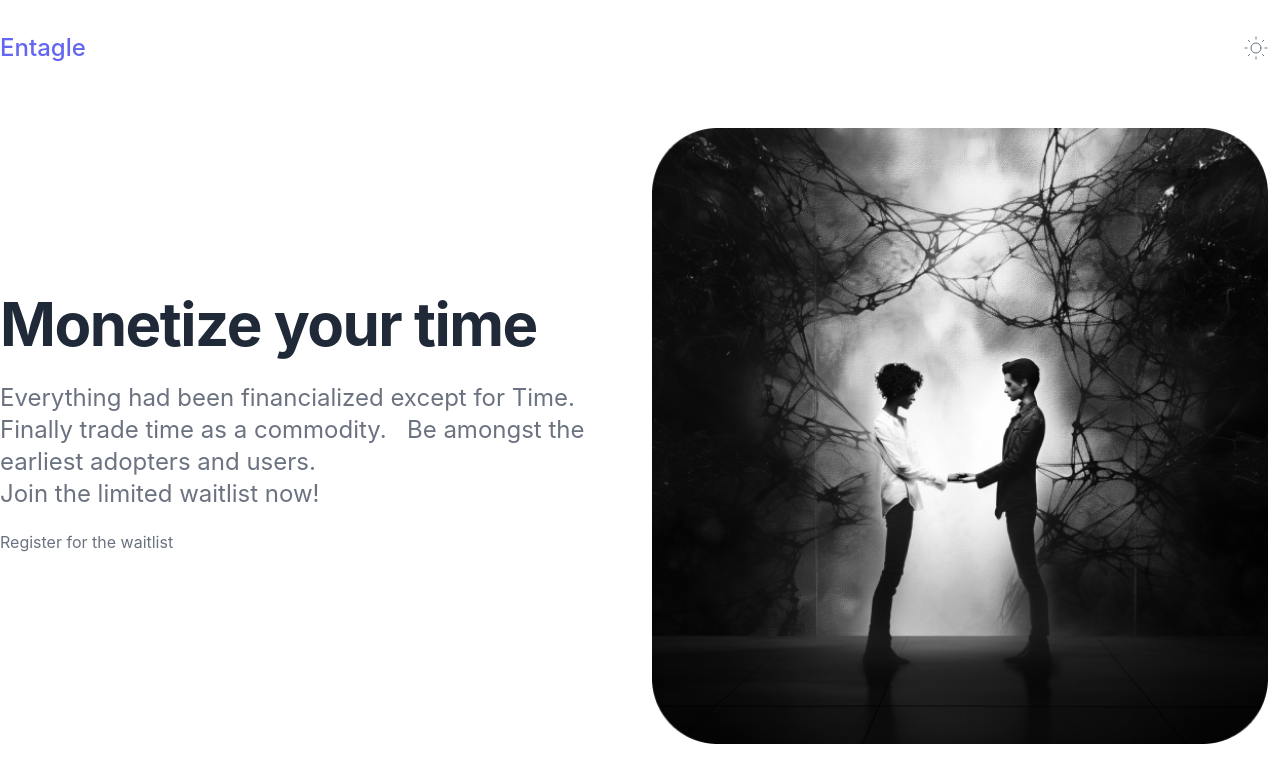
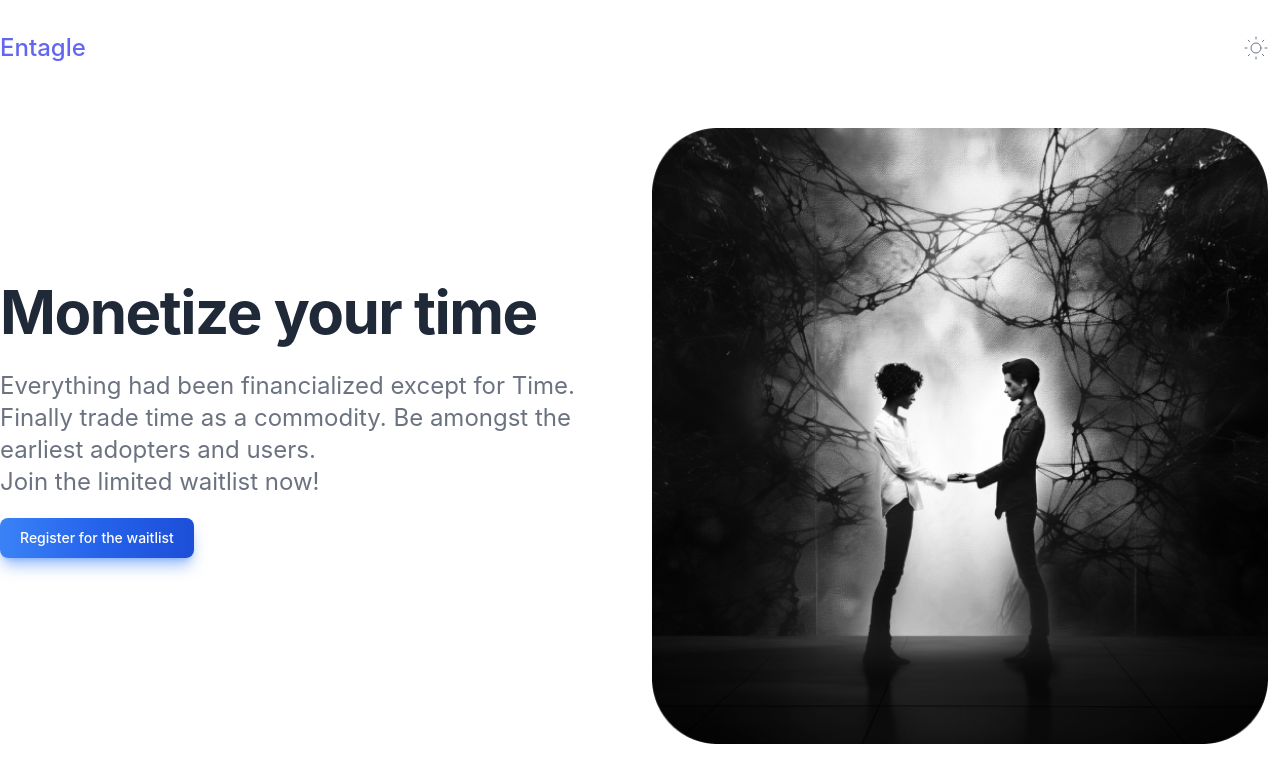
Before and after one commit to En-Tangled/Landing-page-v2, a Next.js app: page / in a window 1280 px wide. Shown: the top 782 px of the page. Built offline with nearby package versions, Linux system fonts and the light colour scheme.

Commit message:
Adding new components

```diff
--- a/components/hero.js
+++ b/components/hero.js
@@ -12,18 +12,13 @@ const Hero = () => {
               Monetize your time
             </h1>
             <p className="py-5 text-xl leading-normal text-gray-500 lg:text-xl xl:text-2xl dark:text-gray-300">
-            <p>Everything had been financialized except for Time. &nbsp; Finally trade time as a commodity.
-            &nbsp; Be amongst the earliest adopters and users.</p>
+            <p>Everything had been financialized except for Time. Finally trade time as a commodity. Be amongst the earliest adopters and users.</p>
             Join the limited waitlist now!
             </p>
             <div className="flex flex-col items-start space-y-3 sm:space-x-4 sm:space-y-0 sm:items-center sm:flex-row">
-              <a
-                href="https://github.com/En-Tangled/Landing-page-v2"
-                target="_blank"
-                rel="noopener"
-                className="flex items-center space-x-2 text-gray-500 dark:text-gray-400">
-                <span> Register for the waitlist</span>
-              </a>
+              <button type="button" className="text-white bg-gradient-to-r from-blue-500 via-blue-600 to-blue-700 hover:bg-gradient-to-br focus:ring-4 focus:outline-none focus:ring-blue-300 dark:focus:ring-blue-800 shadow-lg shadow-blue-500/50 dark:shadow-lg dark:shadow-blue-800/80 font-medium rounded-lg text-sm px-5 py-2.5 text-center me-2 mb-2 ">
+                Register for the waitlist
+              </button>
             </div>
           </div>
         </div>
```
Also changed, not shown: public/img/dark.png (added), public/img/light.png (added).
